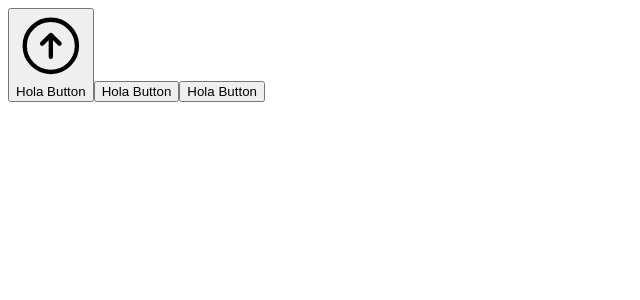
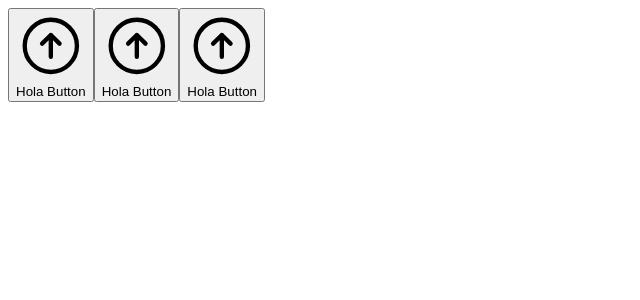
Before and after one commit to DJ190502/aprendiendo-react, a React (Vite) app in the folder projects/00-hola-mundo/: page / in a window 1280 px wide. Shown: the top 300 px of the page, without its empty margins (0-640 px from the left). Built offline with nearby package versions, Linux system fonts and the light colour scheme.

Commit message:
modified:   projects/00-hola-mundo/src/main.jsx

```diff
--- a/projects/00-hola-mundo/src/main.jsx
+++ b/projects/00-hola-mundo/src/main.jsx
@@ -3,26 +3,32 @@ import ReactDom from "react-dom/client";
 
 const root = ReactDom.createRoot(document.getElementById("root"));
 
-root.render(
-  <React.Fragment>
+const createButton = () => {
+  return (
     <button>
       <svg
         xmlns="http://www.w3.org/2000/svg"
         fill="none"
         viewBox="0 0 24 24"
-        stroke-width="1.5"
+        strokeWidth="1.5"
         stroke="currentColor"
-        class="size-6"
+        className="size-6"
       >
         <path
-          stroke-linecap="round"
-          stroke-linejoin="round"
+          strokeLinecap="round"
+          strokeLinejoin="round"
           d="m15 11.25-3-3m0 0-3 3m3-3v7.5M21 12a9 9 0 1 1-18 0 9 9 0 0 1 18 0Z"
         />
       </svg>
       Hola Button
     </button>
-    <button>Hola Button</button>
-    <button>Hola Button</button>
+  );
+};
+
+root.render(
+  <React.Fragment>
+    {createButton()}
+    {createButton()}
+    {createButton()}
   </React.Fragment>
 );
```
